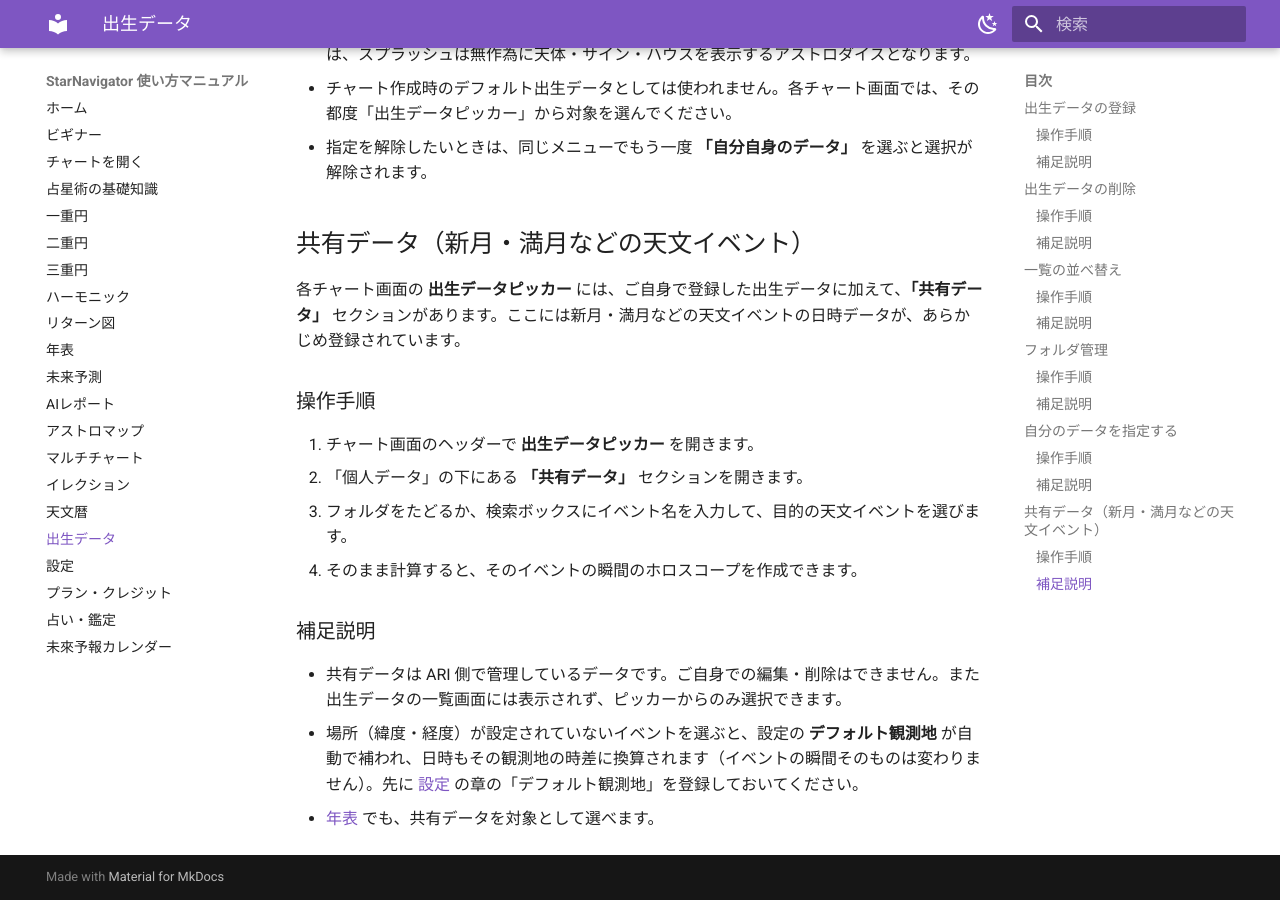
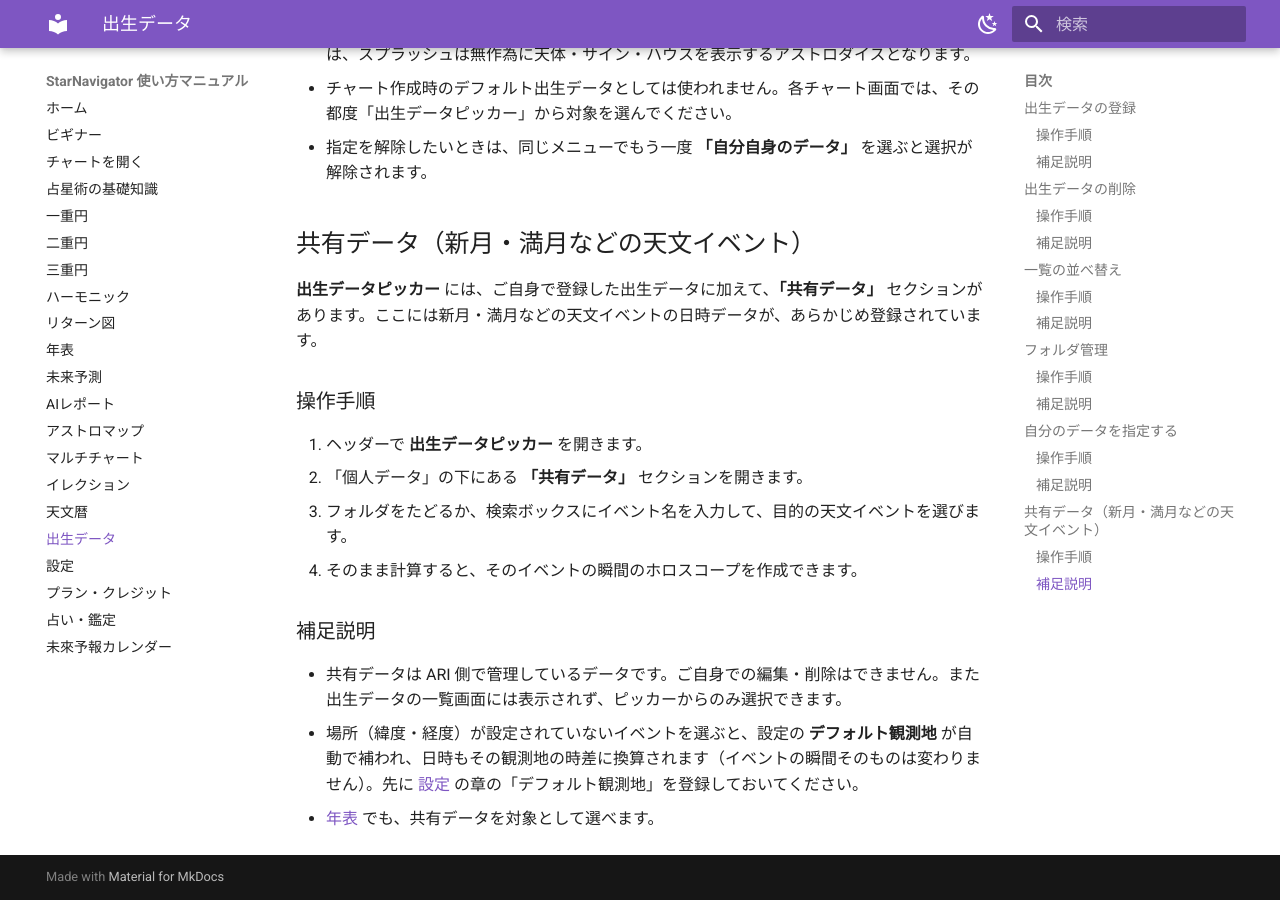
Before and after one commit to KeikoKagawa/starnavi-manual, an MkDocs documentation site: the page built from docs/birth-data.md, in a window 1280 px wide and 900 px high, scrolled down 5220 px. Built offline with MkDocs 1.6.1 and Material for MkDocs 9.7.7, drawn with Linux system fonts in a browser that asks for light colours.

Commit message:
content(出生データ): 共有データ節の「各チャート画面の」等を削除(ピッカーはヘッダー共通のため)
Co-Authored-By: Claude Fable 5 <noreply@anthropic.com>

```diff
--- a/docs/birth-data.md
+++ b/docs/birth-data.md
@@ -102,11 +102,11 @@
 
 <!-- 画像さしこみ: 共有データ -->
 
-各チャート画面の **出生データピッカー** には、ご自身で登録した出生データに加えて、**「共有データ」** セクションがあります。ここには新月・満月などの天文イベントの日時データが、あらかじめ登録されています。
+**出生データピッカー** には、ご自身で登録した出生データに加えて、**「共有データ」** セクションがあります。ここには新月・満月などの天文イベントの日時データが、あらかじめ登録されています。
 
 ### 操作手順
 
-1. チャート画面のヘッダーで **出生データピッカー** を開きます。
+1. ヘッダーで **出生データピッカー** を開きます。
 2. 「個人データ」の下にある **「共有データ」** セクションを開きます。
 3. フォルダをたどるか、検索ボックスにイベント名を入力して、目的の天文イベントを選びます。
 4. そのまま計算すると、そのイベントの瞬間のホロスコープを作成できます。
```
